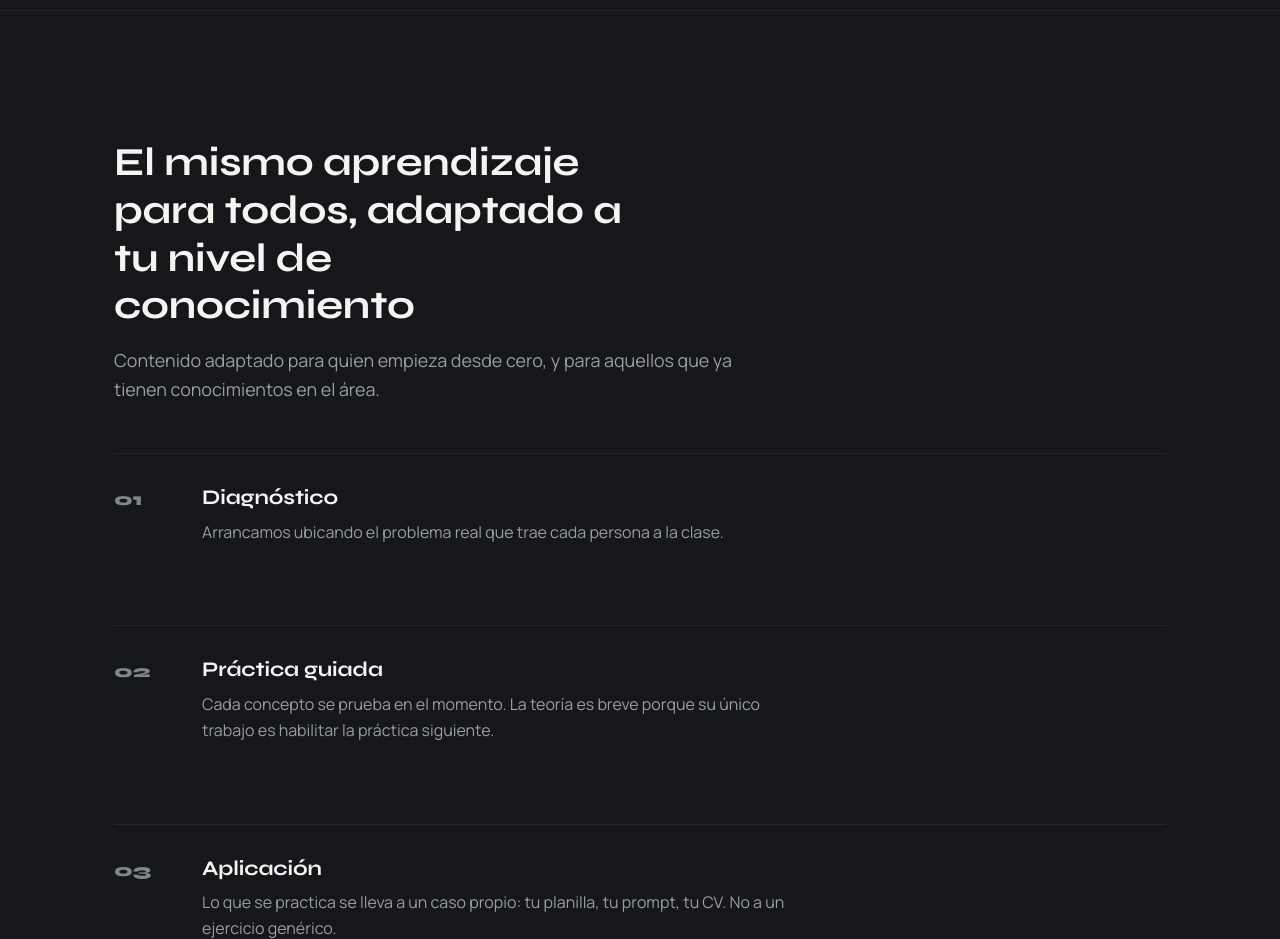
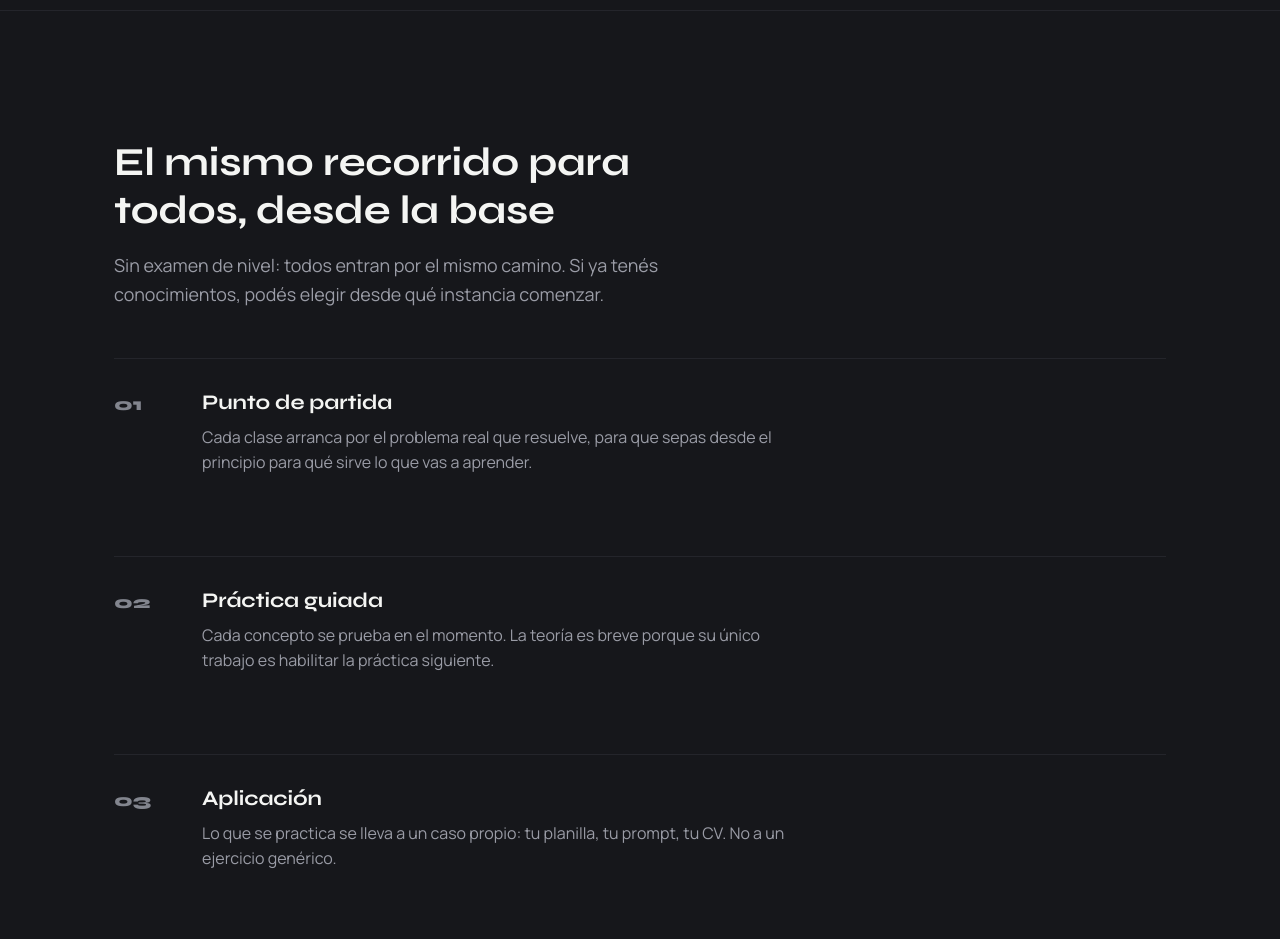
Before and after one commit to margintrainingsystems/aprendeconava, a plain HTML site: page index.html in a window 1280 px wide. Shown: the part 2100-3039 px from the top of the page. Drawn offline with nearby package versions, Linux system fonts and the light colour scheme; no server answers.

Commit message:
Método sin diagnóstico de nivel y bases del sorteo de la beca
Co-Authored-By: Claude Opus 5.5 <noreply@anthropic.com>

```diff
--- a/index.html
+++ b/index.html
@@ -224,15 +224,15 @@
   <!-- ============== METODOLOGÍA ============== -->
   <section class="section section-border-t">
     <div class="container">
-      <h2 data-copy="home_method_title" class="h-xl reveal" style="max-width:18ch;">El mismo aprendizaje para todos, adaptado a tu nivel de conocimiento</h2>
-      <p data-copy="home_method_intro" class="body-lg reveal" style="max-width:60ch; margin-top:16px;">Contenido adaptado para quien empieza desde cero, y para aquellos que ya tienen conocimientos en el área.</p>
+      <h2 data-copy="home_method_title" class="h-xl reveal" style="max-width:18ch;">El mismo recorrido para todos, desde la base</h2>
+      <p data-copy="home_method_intro" class="body-lg reveal" style="max-width:60ch; margin-top:16px;">Sin examen de nivel: todos entran por el mismo camino. Si ya tenés conocimientos, podés elegir desde qué instancia comenzar.</p>
 
       <div class="edit-list stack-lg" style="margin-top:48px;">
         <div class="edit-item reveal">
           <span class="edit-item-num">01</span>
           <div>
-            <h3 data-copy="home_method_1_title">Diagnóstico</h3>
-            <p data-copy="home_method_1_text">Arrancamos ubicando el problema real que trae cada persona a la clase.</p>
+            <h3 data-copy="home_method_1_title">Punto de partida</h3>
+            <p data-copy="home_method_1_text">Cada clase arranca por el problema real que resuelve, para que sepas desde el principio para qué sirve lo que vas a aprender.</p>
           </div>
         </div>
         <div class="edit-item reveal">
```
Also changed, not shown: suscripcion.html (+1 -1 lines), terminos.html (+3 -2 lines).
